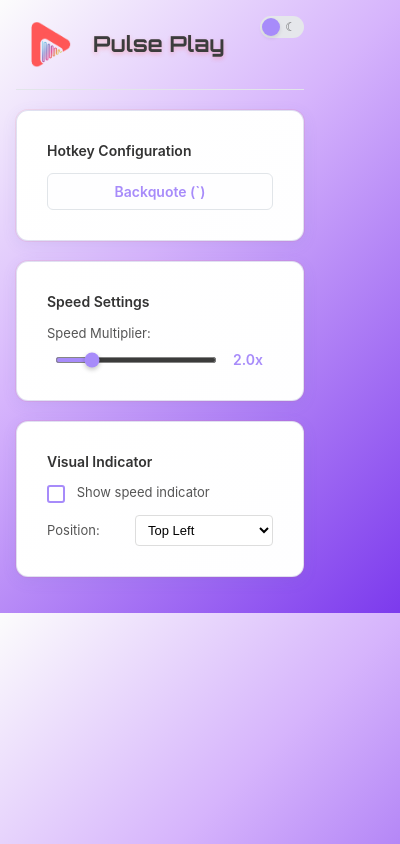
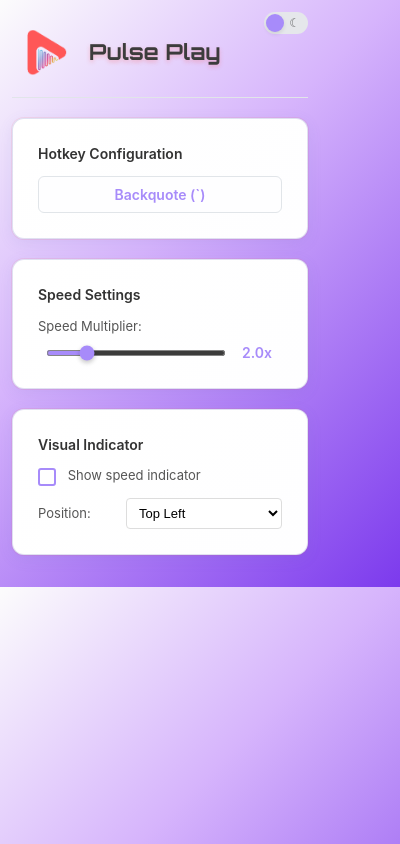
Before and after one commit to gdcho/pulse-play, a browser extension: page popup/popup.html in a window 400 px wide. Drawn offline with Linux system fonts and the light colour scheme.

Commit message:
feat: update for first version release

```diff
--- a/popup/popup.css
+++ b/popup/popup.css
@@ -39,7 +39,7 @@ body {
 }
 
 .container {
-  padding: 16px;
+  padding: 12px;
 }
 
 header {
@@ -54,6 +54,7 @@ header {
   display: flex;
   align-items: center;
   gap: 12px;
+  padding-top: 12px;
   /* margin-bottom: 8px; */
 }
 
@@ -142,7 +143,7 @@ h1 {
   margin-bottom: 20px;
   background: linear-gradient(135deg, #ffffff 0%, #fefeff 100%);
   border-radius: 12px;
-  padding: 30px;
+  padding: 25px;
   box-shadow: 0 4px 15px rgba(101, 106, 184, 0.1),
     0 0 0 1px rgba(251, 83, 84, 0.1);
   border: 1px solid rgba(101, 106, 184, 0.2);
```
Also changed, not shown: icons/icon128.png, icons/icon16.png, icons/icon48.png.
